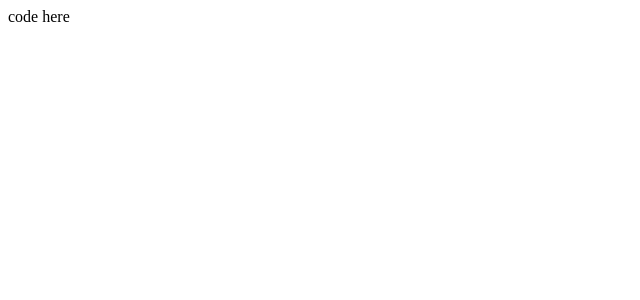
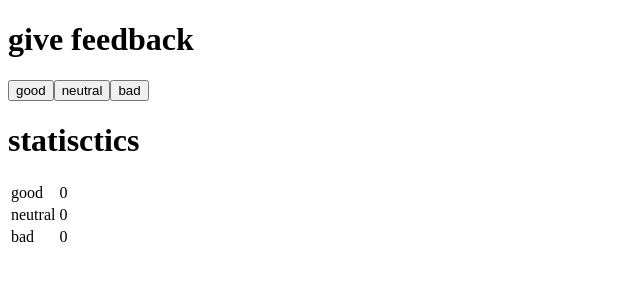
Before and after one commit to lassib/FullStackOpen, a React (Create React App) app in the folder Part1/part1unicafe/: page / in a window 1280 px wide. Shown: the top 300 px of the page, without its empty margins (0-640 px from the left). Built offline with nearby package versions, Linux system fonts and the light colour scheme.

Commit message:
1.6 actually done

```diff
--- a/Part1/part1unicafe/src/App.js
+++ b/Part1/part1unicafe/src/App.js
@@ -1,14 +1,51 @@
 import { useState } from 'react'
 
+const Title = (props) => (
+  <div>
+    <h1>{props.title}</h1>
+  </div>
+)
+
+const Statistics = (props) => {
+  return(
+    <div>
+      <table>
+        <tbody>
+          <tr>
+            <td>good</td>
+            <td>{props.good}</td>
+          </tr>
+          <tr>
+            <td>neutral</td>
+            <td>{props.neutral}</td>
+          </tr>
+          <tr>
+            <td>bad</td>
+            <td>{props.bad}</td>
+          </tr>
+        </tbody>
+      </table>
+    </div>
+  )
+}
+
+const Button = (props) => <button onClick={props.handleClick}>{props.text}</button>;
+
 const App = () => {
-  // tallenna napit omaan tilaansa
-  const [good, setGood] = useState(0)
-  const [neutral, setNeutral] = useState(0)
-  const [bad, setBad] = useState(0)
+  const feedback = "give feedback";
+  const statistics = "statisctics";
+  const [good, setGood] = useState(0);
+  const [neutral, setNeutral] = useState(0);
+  const [bad, setBad] = useState(0);
 
   return (
     <div>
-      code here
+      <Title title={feedback} />
+      <Button handleClick={() => setGood(good +1)} text="good" />
+      <Button handleClick={() => setNeutral(neutral + 1)} text="neutral" />
+      <Button handleClick={() => setBad(bad + 1)} text="bad" />
+      <Title title={statistics} />
+      <Statistics good={good} neutral={neutral} bad={bad} />
     </div>
   )
 }
```
